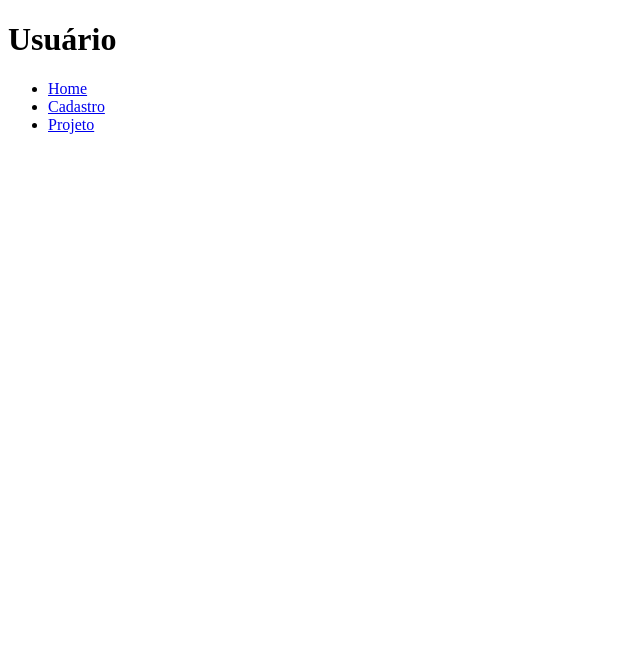
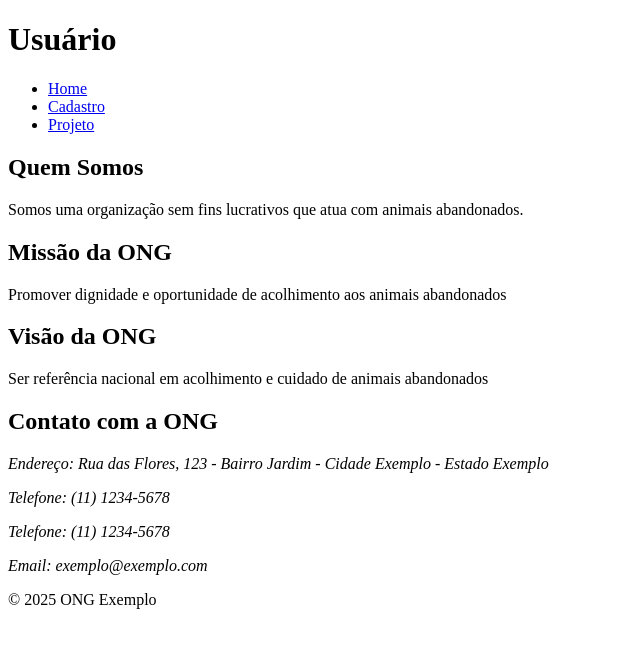
Before and after one commit to Odranel/Meu-aprendizado-na-falculdade-cruzeiro-do-sul---desenvolvimento-web.-, a plain HTML site: page index.html in a window 1280 px wide. Shown: the whole page, without its empty margins (0-640 px from the left). Drawn offline with Linux system fonts and the light colour scheme.

Commit message:
V01.1 -- Colocando mais detalhes

```diff
--- a/index.html
+++ b/index.html
@@ -22,11 +22,44 @@
  <p></p> <!--parágrafo-->
 
     </header> <!--cabeçalho da página-->
+    <main> <!--conteúdo prncipal-->
+        <section>
+        <h2> Quem Somos</h2> <!--subtítulo-->
+            <p>Somos uma organização sem fins lucrativos que atua com animais abandonados.</p> <!--parágrafo-->
+    </section>
+
+
+    <section> <!--seção-->
+
+<h2>Missão da ONG</h2>
+<p>Promover dignidade e oportunidade de acolhimento aos animais abandonados</p>
+    </section>
+
+    <section>
+<h2>Visão da ONG</h2>
+<p>Ser referência nacional em acolhimento e cuidado de animais abandonados</p>
 
 
 
+    </section>
+
+    <section>
+        <h2>Contato com a ONG</h2>
+        <address> <!--endereço-->
+            <P>Endereço: Rua das Flores, 123 - Bairro Jardim - Cidade Exemplo - Estado Exemplo</P>
+            <p>Telefone: (11) 1234-5678</p>Telefone: (11) 1234-5678
+            <p>Email: exemplo@exemplo.com</p>
+
+        </address>
+
+</section>
+    </main>
+
+    <footer> <!--rodapé-->
+        <p>&copy; 2025 ONG Exemplo</p>
 
 
+    </footer>
 
 </body>
 </html>
```
